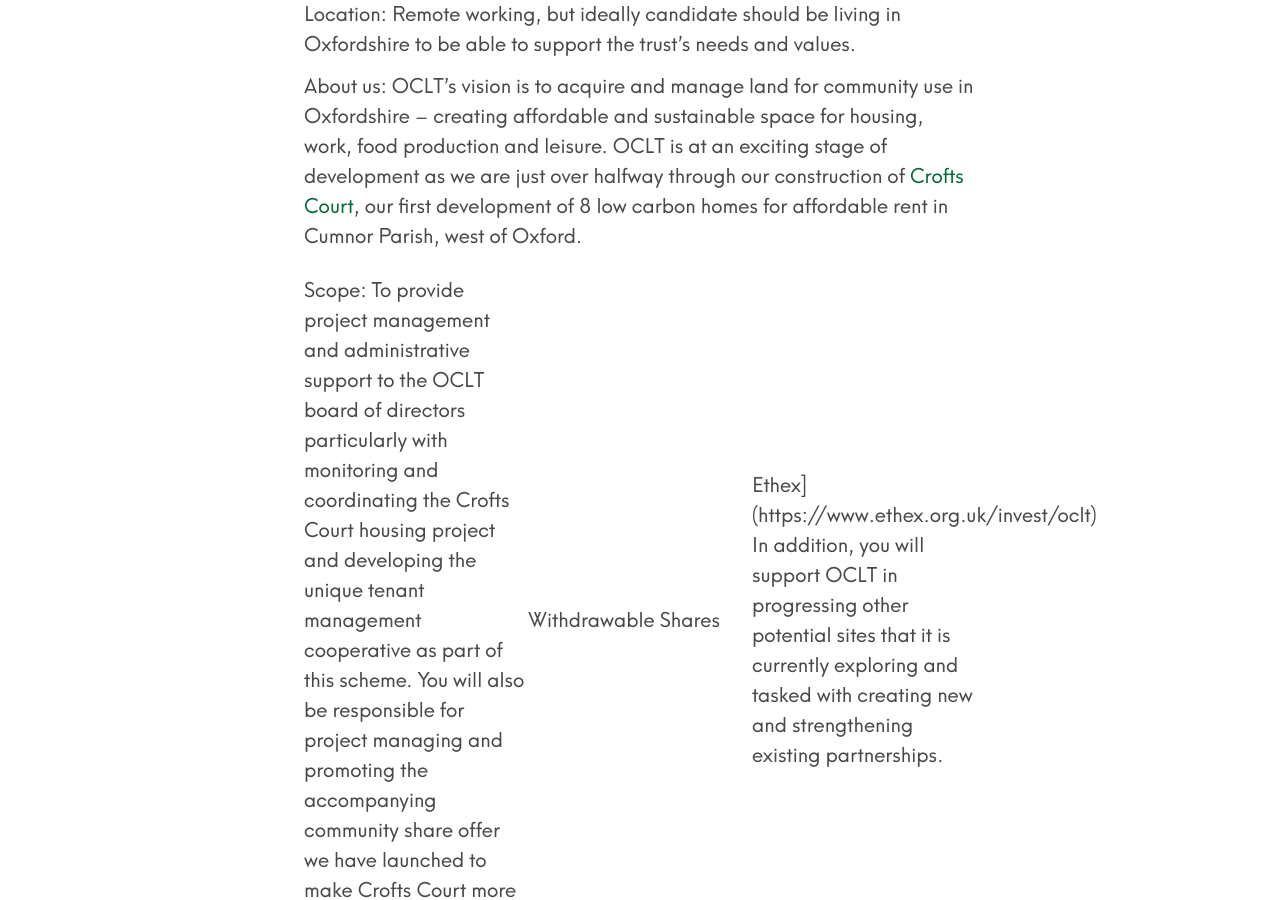
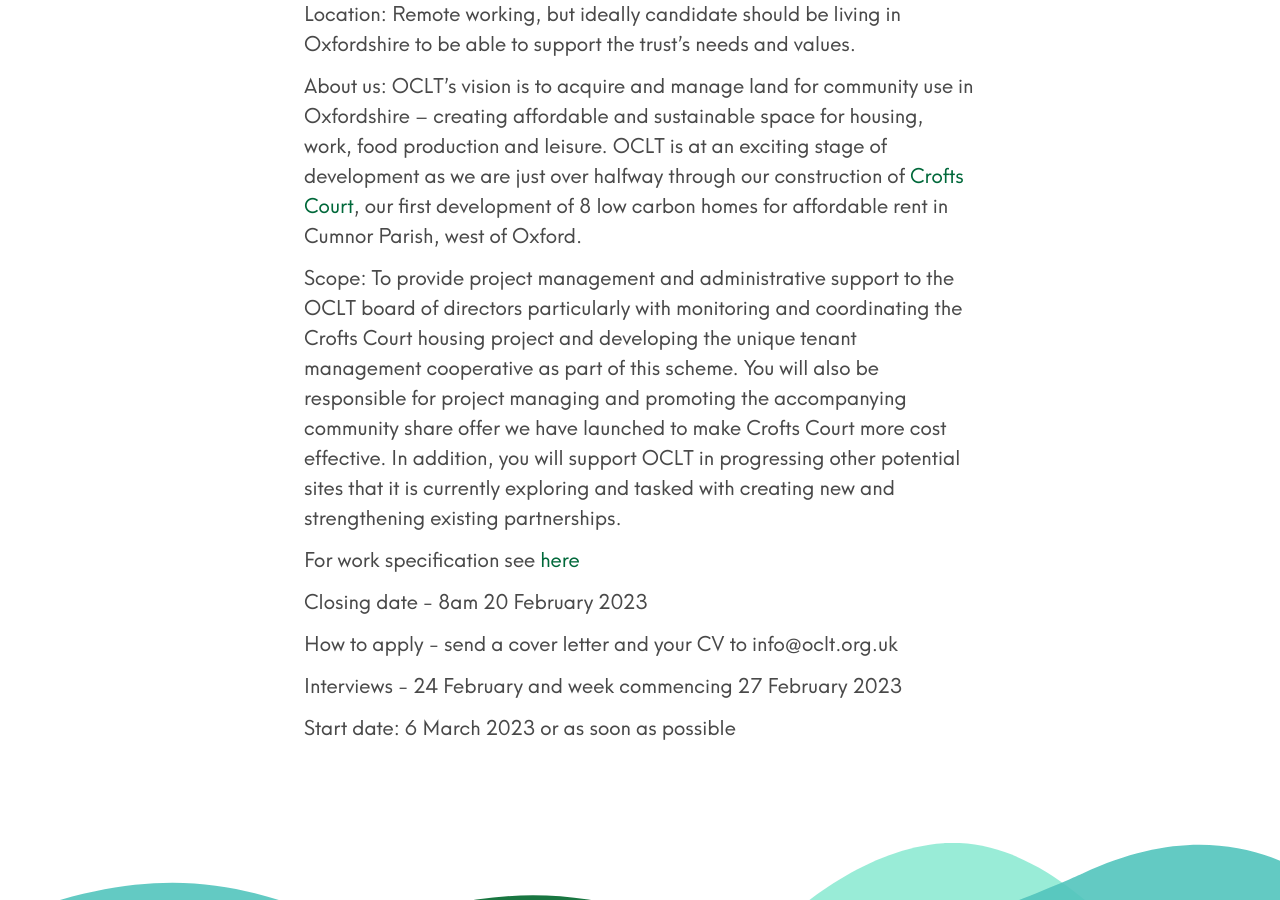
Before and after one commit to johnpuddephatt/oclt, a Jekyll site: the page built from _posts/2023-01-30-we-re-hiring.md, in a window 1280 px wide and 900 px high, scrolled down 1275 px. Built offline with Jekyll 4.4.1, drawn with Linux system fonts in a browser that asks for light colours; some of the changed text lies outside the part shown.

Commit message:
Update from Forestry.io Oxfordshire CLT updated _posts/2023-01-30-we-re-hiring.md

```diff
--- a/_posts/2023-01-30-we-re-hiring.md
+++ b/_posts/2023-01-30-we-re-hiring.md
@@ -23,7 +23,7 @@
 
 About us: OCLT’s vision is to acquire and manage land for community use in Oxfordshire – creating affordable and sustainable space for housing, work, food production and leisure. OCLT is at an exciting stage of development as we are just over halfway through our construction of [Crofts Court](https://www.oclt.org.uk/projects/crofts-court/), our first development of 8 low carbon homes for affordable rent in Cumnor Parish, west of Oxford.
 
-Scope: To provide project management and administrative support to the OCLT board of directors particularly with monitoring and coordinating the Crofts Court housing project and developing the unique tenant management cooperative as part of this scheme. You will also be responsible for project managing and promoting the accompanying community share offer we have launched to make Crofts Court more cost effective. [Oxford CLT | Withdrawable Shares | Ethex](https://www.ethex.org.uk/invest/oclt) In addition, you will support OCLT in progressing other potential sites that it is currently exploring and tasked with creating new and strengthening existing partnerships.
+Scope: To provide project management and administrative support to the OCLT board of directors particularly with monitoring and coordinating the Crofts Court housing project and developing the unique tenant management cooperative as part of this scheme. You will also be responsible for project managing and promoting the accompanying community share offer we have launched to make Crofts Court more cost effective.  In addition, you will support OCLT in progressing other potential sites that it is currently exploring and tasked with creating new and strengthening existing partnerships.
 
 For work specification see [here](https://drive.google.com/file/d/1VRlJde5PaMYDuCOkrFJHDzjAzQx7yKQG/view?usp=share_link)
 
```
